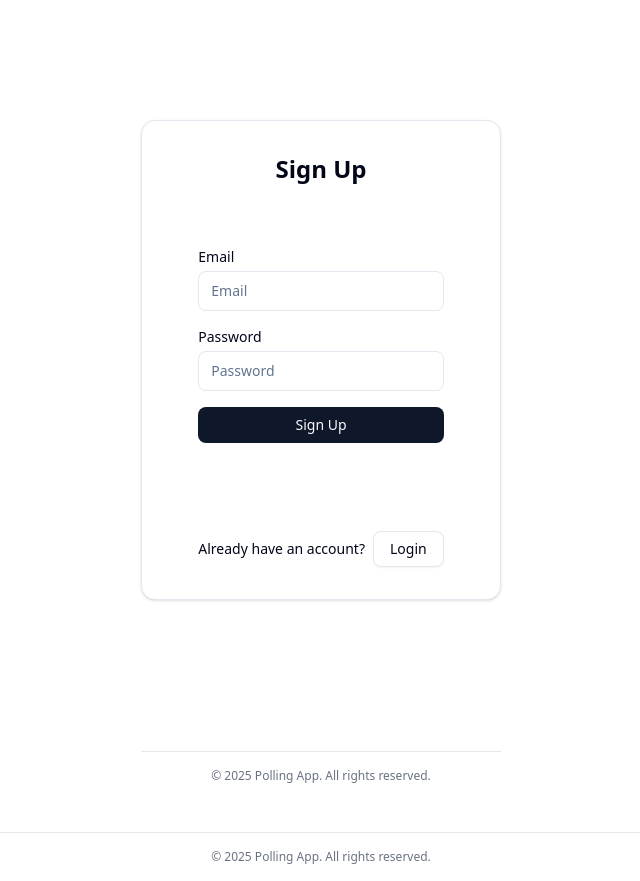
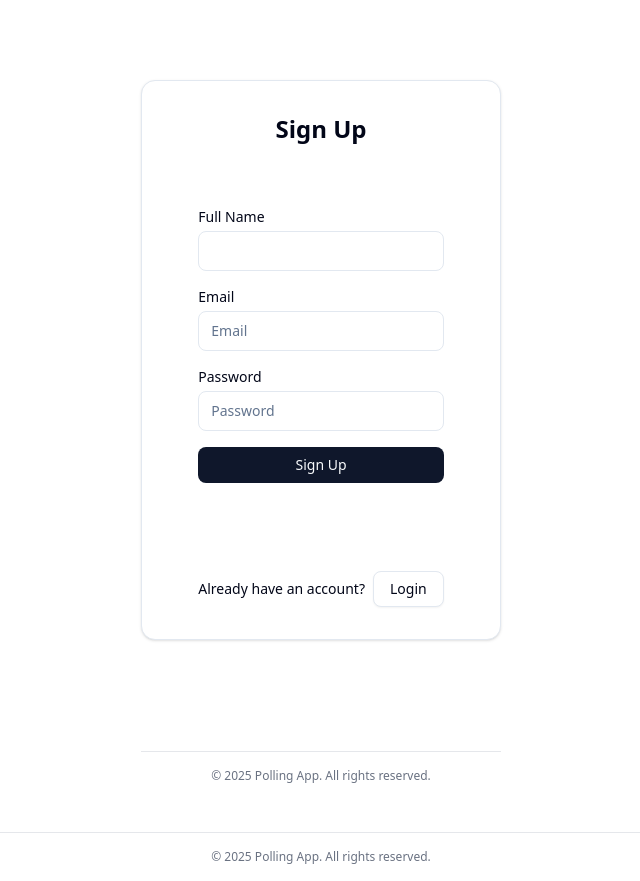
Before and after one commit to tnaomi/alx-polly, a Next.js app: page /register in a window 1280 px wide. Shown: the whole page, without its empty margins (319-959 px from the left). Built offline with nearby package versions, Linux system fonts and the light colour scheme.

Commit message:
Added fullName

```diff
--- a/app/(auth)/register/page.tsx
+++ b/app/(auth)/register/page.tsx
@@ -27,6 +27,10 @@ export default function SignupPage() {
         <CardContent>
           <form action={formAction} className="w-full max-w-sm space-y-4">
             <div>
+              <label htmlFor="fullName" className="block text-sm font-medium mb-1">Full Name</label>
+              <Input id="fullName" name="fullName" type="text" autoComplete="fullName" required className="w-full" />
+            </div>
+            <div>
               <label htmlFor="email" className="block text-sm font-medium mb-1">Email</label>
               <Input name="email" type="email" placeholder="Email" required className="w-full" />
             </div>
```
